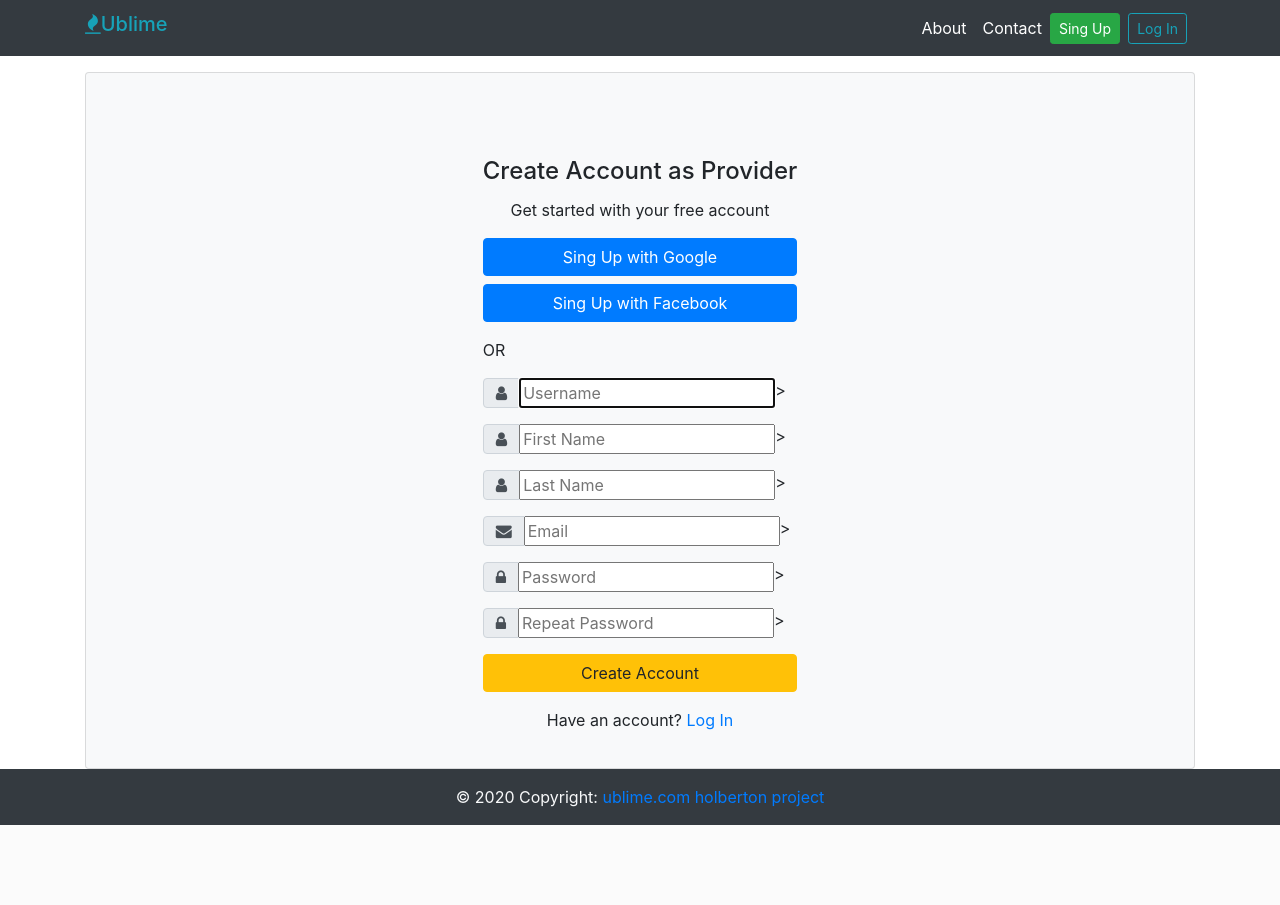
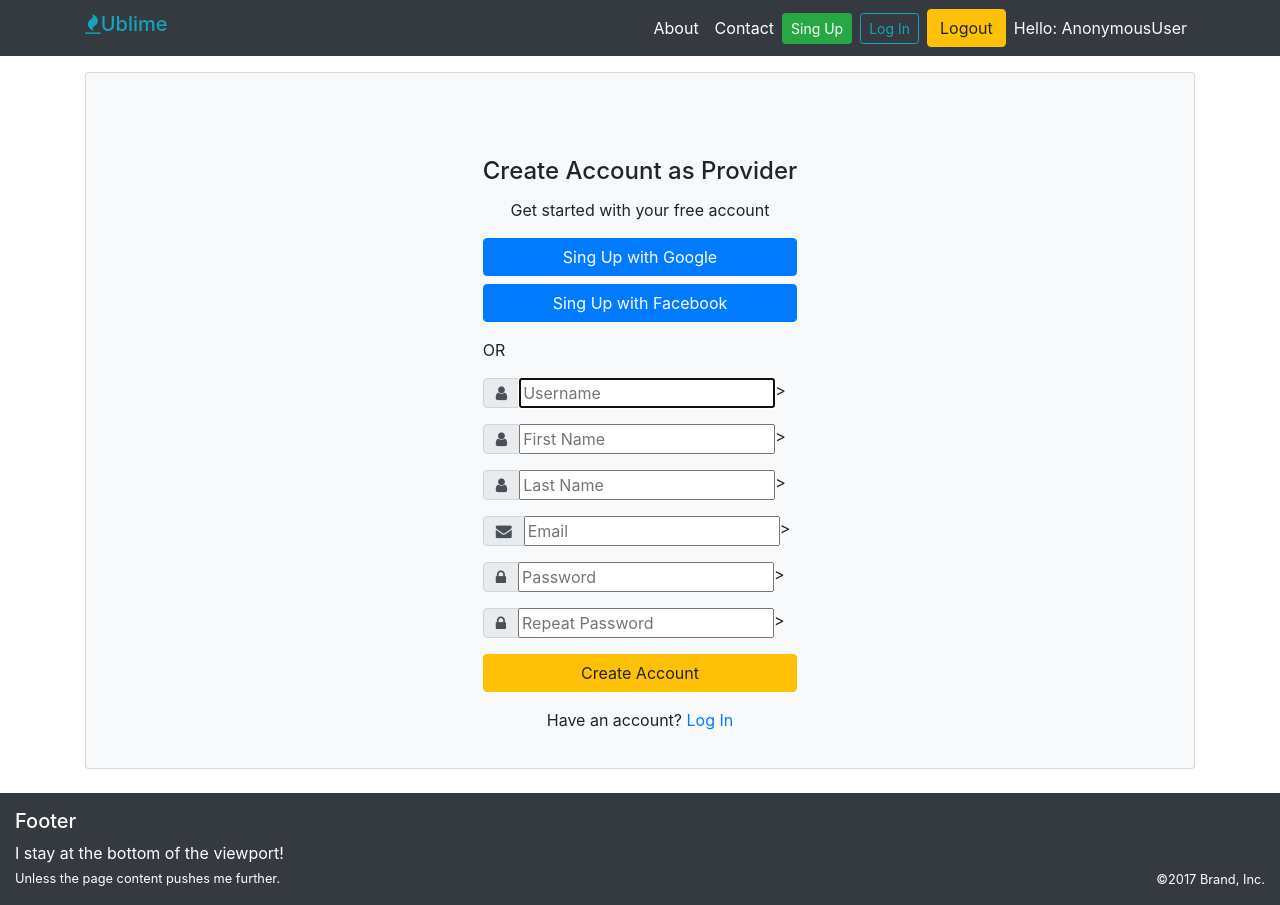
Before and after one commit to SebastianCalle/Ublime, a Django app: page /singup-provider in a window 1280 px wide. Before the commit the page ends 825 px from the top, so only its background shows below. Run offline with Django 3.2, Linux system fonts and the light colour scheme; some libraries are stand-ins or nearby versions.

```diff
--- a/app/templates/app/base.html
+++ b/app/templates/app/base.html
@@ -18,7 +18,7 @@
     {% block head %}
     {% endblock head %}
   </head>
-  <body class="ub-body">
+  <body class="ub-body" style="{height: 100%}">
     {% include 'app/navbar.html' %}
     {% block content %}
 
--- a/app/templates/app/footer.html
+++ b/app/templates/app/footer.html
@@ -1,11 +1,16 @@
-<!-- Footer -->
-<footer class="page-footer font-small bg-dark sticky-bottom">
-
-<!-- Copyright -->
-<div class="footer-copyright text-center py-3 text-light">© 2020 Copyright:
-<a href="#"> ublime.com holberton project</a>
-</div>
-<!-- Copyright -->
-
+<footer class="bg-dark text-white mt-4">
+    <div class="container-fluid py-3">
+        <div class="row">
+            <div class="col-md-3">
+                <h5>Footer</h5></div>
+            <div class="col-md-3"></div>
+            <div class="col-md-3"></div>
+            <div class="col-md-3"></div>
+        </div>
+        <div class="row">
+            <div class="col-md-6">I stay at the bottom of the viewport! <span class="small"><br>Unless the page content pushes me further.</span></div>
+            <div class="col-md-3"></div>
+            <div class="col-md-3 text-right small align-self-end">©2017 Brand, Inc.</div>
+        </div>
+    </div>
 </footer>
-<!-- Footer -->
--- a/app/templates/app/map-provider.html
+++ b/app/templates/app/map-provider.html
@@ -44,7 +44,7 @@
           map.on('locationerror', onLocationError);
           // wrap map.locate in a function
           function locate() {
-            map.locate({setView: true, maxZoom: 16});
+            map.locate({setView: true, maxZoom: 18});
           }
           // call locate every 3 seconds... forever
           locate();
--- a/app/templates/app/navbar.html
+++ b/app/templates/app/navbar.html
@@ -19,9 +19,10 @@
              </li>
          </ul>
        </div>
-       <a href="#" class="btn btn-success btn-sm ml-10 mr-2">Sing Up</a>
-       <a href="#" class="btn btn-outline-info btn-sm ml-10 mr-2">Log In</a>
-
+       <a href="{% url 'singupProvider' %}" class="btn btn-success btn-sm ml-10 mr-2">Sing Up</a>
+       <a href="{% url 'singupProvider' %}" class="btn btn-outline-info btn-sm ml-10 mr-2">Log In</a>
+       <span><a class='btn btn-warning mr-2'href="{% url 'logoutPage' %}"> Logout </a></span>
+       <span class="text-light mr-2 ">Hello: {{ request.user }}</span>
      </div>
    </nav>
  </div>
--- a/app/templates/app/singup-provider.html
+++ b/app/templates/app/singup-provider.html
@@ -13,6 +13,9 @@
   			<p class="divider-text">
           		<span class="bg-light">OR</span>
      		 </p>
+         <div class="container">
+            <p>{{ form.errors }}</p>
+         </div>
   			<form method="POST" action="">
 				{% csrf_token %}
 					<div class="form-group input-group">
--- a/app/urls.py
+++ b/app/urls.py
@@ -1,4 +1,6 @@
 from django.urls import path
+from django.conf import settings
+from django.conf.urls.static import static
 
 from . import views
 
@@ -12,4 +14,4 @@ urlpatterns = [
     path("create-provider", views.createProvider, name="createProvider"),
     path("login-page", views.loginPage, name="loginPage"),
     path("logout-page", views.logoutPage, name="logoutPage"),
-]
+] + static(settings.STATIC_URL, document_root=settings.STATIC_ROOT)
```
Also changed, not shown: app/templates/app/maps.html (+11 -8 lines), app/templates/app/provider-form.html (deleted, +0 -11 lines), app/templates/app/user-interface.html (+27 -4 lines).
